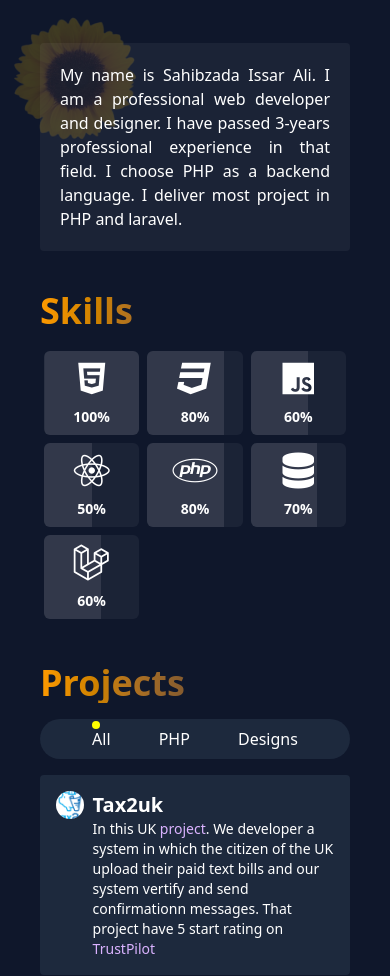
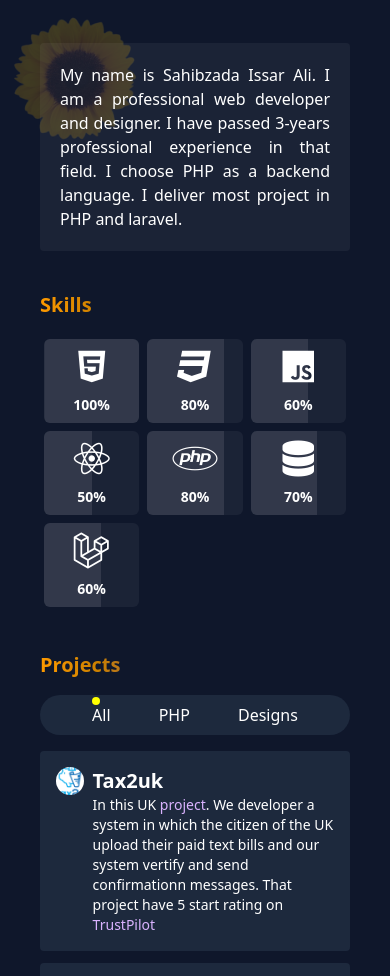
Before and after one commit to issarali538/portfolio-5, a website: page index.html in a window 390 px wide. Shown: the part 801-1777 px from the top of the page. Drawn offline with Linux system fonts and the light colour scheme.

Commit message:
font size fixed

```diff
--- a/index.html
+++ b/index.html
@@ -71,7 +71,7 @@
 
       <!-- skills section  -->
        <section>
-        <h2 class="text-4xl mb-4 md:mt-22 font-bold bg-gradient-to-r from-amber-500 to-slate-900 text-transparent bg-clip-text">Skills</h2>
+        <h2 class="text-xl mb-4 md:mt-22 font-bold bg-gradient-to-r from-amber-500 to-slate-900 text-transparent bg-clip-text md:text-4xl">Skills</h2>
         <div class="grid grid-cols-3 sm:grid-cols-4 md:grid-cols-5 lg:grid-cols-6">
           <!-- html  -->
           <div class="p-1">
@@ -127,7 +127,7 @@
 
        <!-- projects  -->
         <section>
-          <h2 class="text-4xl mb-4 md:mt-22 font-bold bg-gradient-to-r from-amber-500 to-slate-900 text-transparent bg-clip-text">Projects</h2>
+          <h2 class="text-xl mb-4 md:mt-22 font-bold bg-gradient-to-r from-amber-500 to-slate-900 text-transparent bg-clip-text md:text-4xl">Projects</h2>
 
           <!-- tabs  -->
            <div id="tabs">
@@ -186,7 +186,7 @@
 
         <!-- education -->
          <section>
-          <h2 class="text-4xl mb-4 md:mt-22 font-bold bg-gradient-to-r from-amber-500 to-slate-900 text-transparent bg-clip-text">Education</h2>
+          <h2 class="text-xl mb-4 md:mt-22 font-bold bg-gradient-to-r from-amber-500 to-slate-900 text-transparent bg-clip-text md:text-4xl">Education</h2>
           <div class="flex flex-col gap-3 md:flex-row md:justify-between bg-slate-800 text-white-800 p-4">
             <h6 class="text-lg">
               BS Computer Science
```
